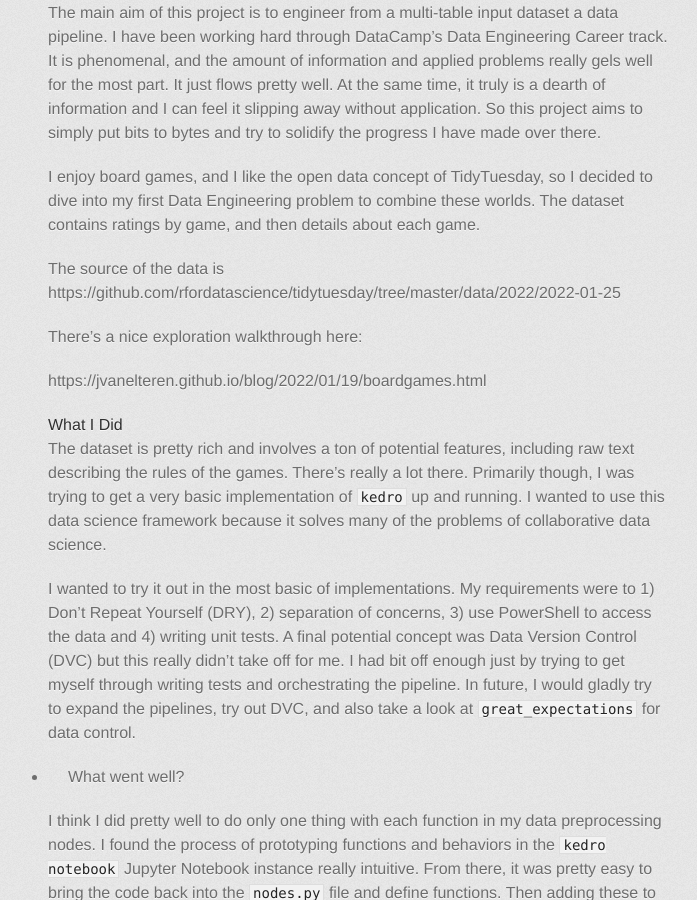
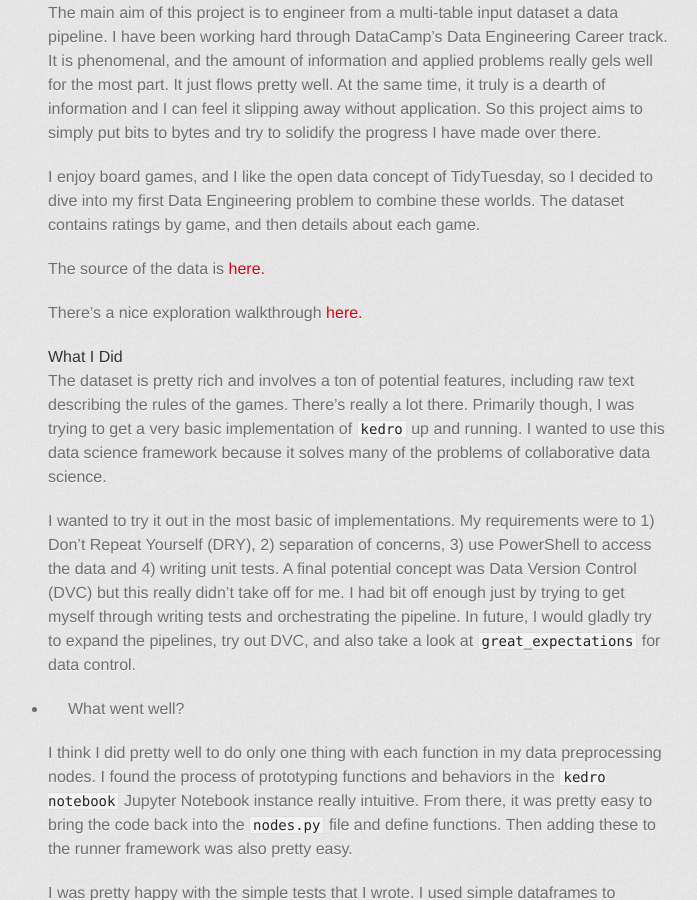
Before and after one commit to anderson-ian/anderson-ian.github.io, a Jekyll site: the page built from portfolio/index.md, in a window 1280 px wide and 900 px high, scrolled down 1476 px. Shown: the whole window, without its empty margins (282-979 px from the left). Built offline with Jekyll 4.4.1, drawn with Linux system fonts in a browser that asks for light colours; some web fonts are replaced; our own code applies the rules of GitHub Pages for plain Markdown files; the repository's description, which GitHub fills in, is left out.

Commit message:
fix links

```diff
--- a/portfolio/index.md
+++ b/portfolio/index.md
@@ -32,11 +32,9 @@
 
  I enjoy board games, and I like the open data concept of TidyTuesday, so I decided to dive into my first Data Engineering problem to combine these worlds. The dataset contains ratings by game, and then details about each game.
 
-The source of the data is https://github.com/rfordatascience/tidytuesday/tree/master/data/2022/2022-01-25
+The source of the data is [here.](https://github.com/rfordatascience/tidytuesday/tree/master/data/2022/2022-01-25)
 
-There's a nice exploration walkthrough here:
-
-https://jvanelteren.github.io/blog/2022/01/19/boardgames.html
+There's a nice exploration walkthrough [here.](https://jvanelteren.github.io/blog/2022/01/19/boardgames.html)
 
 ##### What I Did
 
```
Also changed, not shown: other parts of portfolio/index.md (+2 -0 lines).
